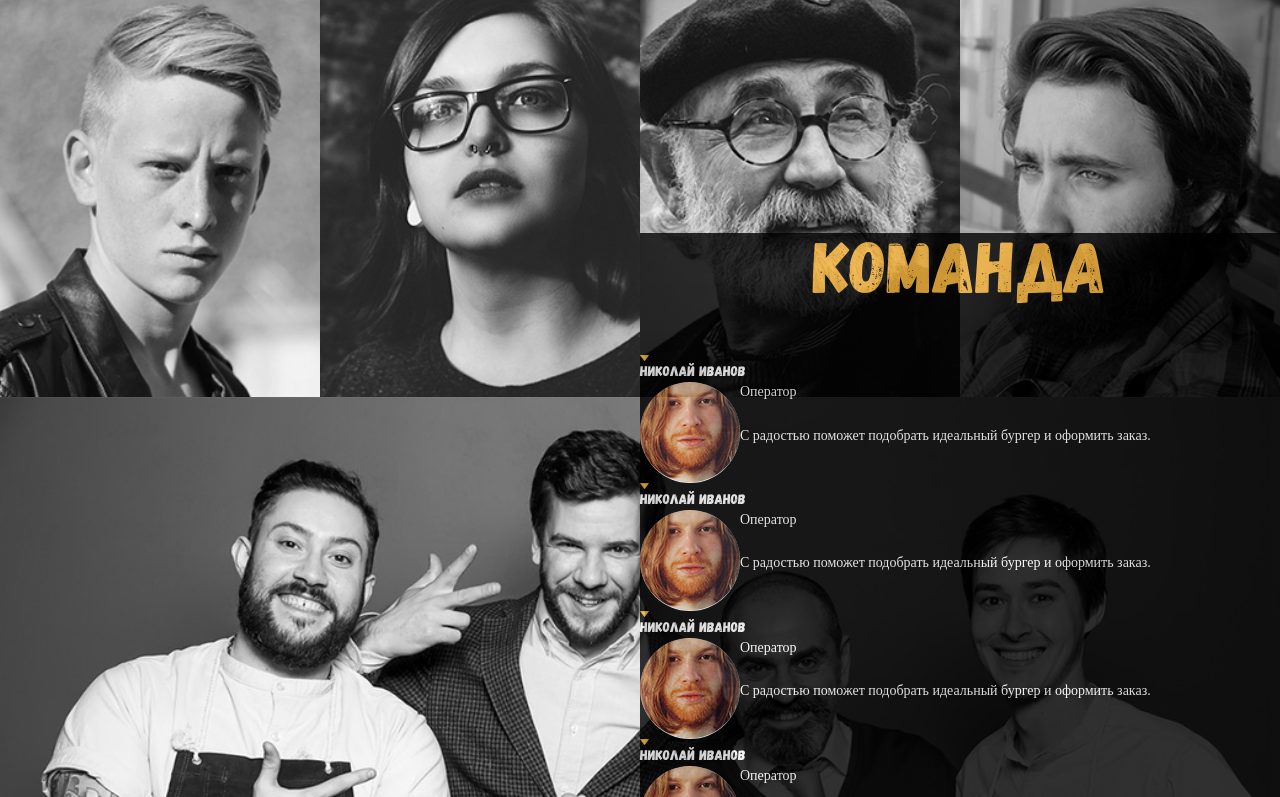
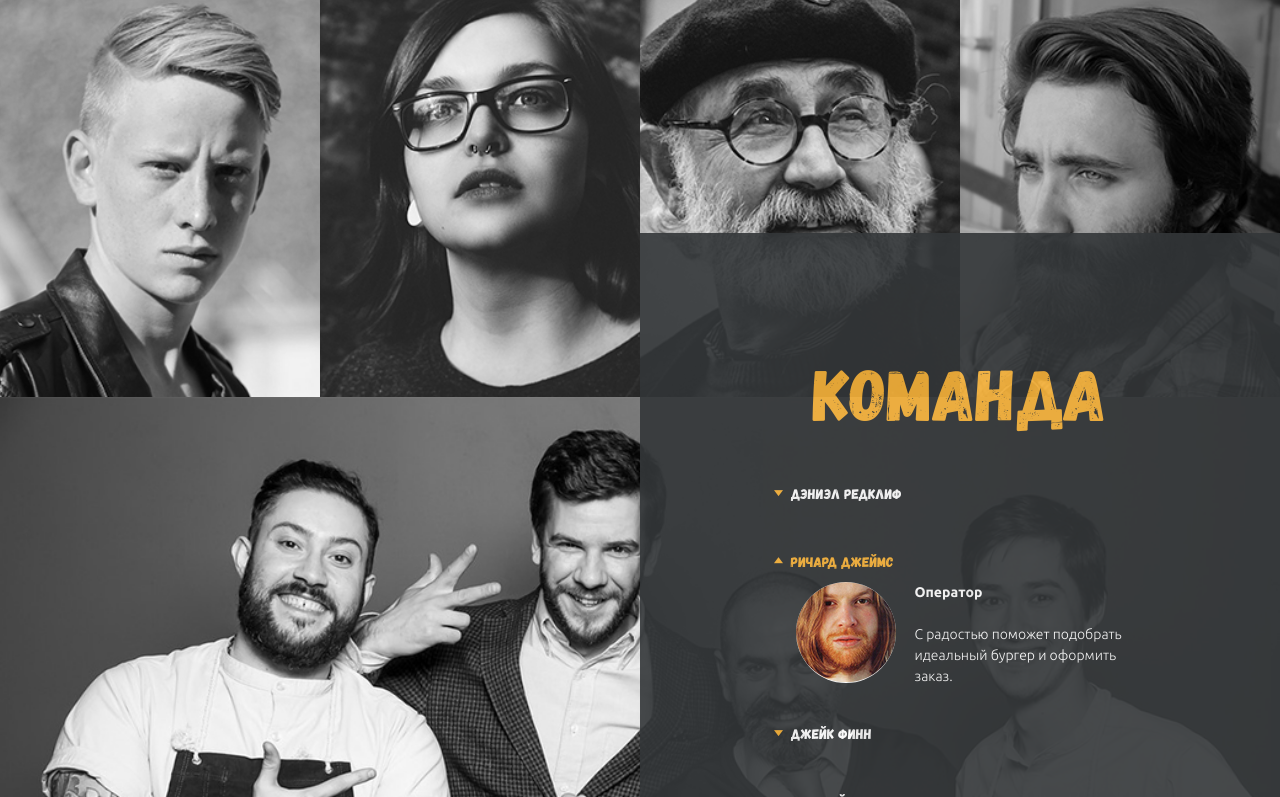
Before and after one commit to Loftschool-novikov/burger, a plain HTML site: page index.html in a window 1280 px wide. Shown: the part 2003-2800 px from the top of the page. Drawn offline with Linux system fonts and the light colour scheme.

Commit message:
добавлен блок team

```diff
--- a/css/layout/blocks/_header.scss
+++ b/css/layout/blocks/_header.scss
@@ -12,7 +12,9 @@
             display: flex;
         }
         &-text {
-            margin-right: 19px;
+            @include ubuntu();
+            font-weight: 800;
+            margin-right: 18px;
             padding: 0 0 0 10px;
         }
         &-link {
@@ -26,6 +28,10 @@
             height: 6px;
             border-radius: 50%;
             color: #FFFFFF;
+
+            &--active {
+                display: none;
+            }
         }
 }
 
@@ -46,8 +52,8 @@
     text-decoration: none;
         &__order {
             @include ubuntu();
+            @include menu;
             font-weight: 800;
-            @include menu;
         }
 
 }
--- a/css/layout/blocks/_team.scss
+++ b/css/layout/blocks/_team.scss
@@ -2,11 +2,25 @@
     background-image: url(./images/team/team-bg.jpg);
     background-size: cover;
     position: relative;
+
+    &__sections {
+        margin: 20% 0 8%;
+    }
 }
 
 .team__accordeon {
     color:#ffffff ;
     @include gagalin ();
+
+    &-list {
+        display: flex;
+        flex-direction: column;
+        align-items: center;
+    }
+
+    &-item {
+        margin: 0 0 38px 0;
+    }
 
     &-name {
         font-size: 14px;
@@ -14,25 +28,41 @@
     }
 
     &-title{
-        background-color: black;
+        height: 100vh;
+        min-height: 650px;
+        background-color: #343739;
         min-height: 60.22em;
         width: 50%;
         position: absolute;
         right: 0;
         bottom: 0;
-        opacity: 0.8;
+        opacity: 0.9;
+    }
+
+    &-triangle {
+        position: relative;
+        width: 10px;
+        height: 10px;
+        background-image: url(/images/team/triangle_down.png);
+        background-repeat: no-repeat;
     }
 }
 
 .team__accordeon-name {
+    padding-left: 7px;
 
     &-title, &-subtitle {
+        margin: 0;
         font-size: 14px;
-        font-family: 'ubunturegular';
+        @include ubuntu();
+        font-weight: 800;
+        line-height: 1.5;
     }
 
-    &-title {
-        font-family: 'ubuntubold';
+    &-subtitle {
+        margin-top: 21px;
+        @include ubuntu();
+        font-weight: lighter;
     }
 
     &-img {
@@ -41,5 +71,31 @@
 
     &-content {
         display: flex;
+        justify-content: center;
+        height: 0;
+        overflow: hidden;
+    }
+
+    &-text {
+        width: 40%;
+        padding: 0 0 0 19px;
     }
 }
+
+.team__accordeon-item-wrapper {
+    display: flex;
+    align-items: center;
+    padding: 0 0 10px 100px;
+}
+
+.team__accordeon-item--active > .team__accordeon-item-wrapper {
+    color: #f9b43b;
+}
+
+.team__accordeon-name-content--active {
+        height: 100%;
+}
+
+.team__accordeon-triangle--active {
+    background-image: url(/images/team/triangle_up.png);
+}
--- a/index.html
+++ b/index.html
@@ -299,15 +299,45 @@
           <section class="section team">
             <div class="team__accordeon">
               <div class="team__accordeon-title">
-                <h2 class="section__title section__title--centered">Команда</h2>
+                <h2 class="team__sections section__title section__title--centered">Команда</h2>
                 <div class="team__accordeon-content">
                   <ul class="team__accordeon-list">
                     <li class="team__accordeon-item">
                       <div class="team__accordeon-item-wrapper">
-                        <div class="team__accordeon-triangle">
-                          <img src="./images/team/triangle_down.png" class="team__accordeon-triangle-logo" alt="">
+                        <div class="team__accordeon-triangle"></div>
+                        <div class="team__accordeon-name">Дэниэл Редклиф</div>
+                      </div>
+                      <div class="team__accordeon-name-content">
+                        <div class="team__accordeon-name-icon">
+                          <img src="./images/team/richard__james_foto.jpg" class="team__accordeon-name-img" alt="logo">
                         </div>
-                        <div class="team__accordeon-name">Николай Иванов</div>
+                        <div class="team__accordeon-name-text">
+                          <h5 class="team__accordeon-name-title">Оператор</h5>
+                        <p class="team__accordeon-name-subtitle">С радостью поможет подобрать идеальный бургер и оформить заказ.
+                        </p>
+                        </div>
+                      </div>
+                    </li>
+                    <li class="team__accordeon-item team__accordeon-item--active">
+                      <div class="team__accordeon-item-wrapper">
+                        <div class="team__accordeon-triangle team__accordeon-triangle--active"></div>
+                        <div class="team__accordeon-name">Ричард Джеймс</div>
+                      </div>
+                      <div class="team__accordeon-name-content team__accordeon-name-content--active">
+                        <div class="team__accordeon-name-icon">
+                          <img src="./images/team/richard__james_foto.jpg" class="team__accordeon-name-img" alt="logo">
+                        </div>
+                        <div class="team__accordeon-name-text">
+                          <h5 class="team__accordeon-name-title">Оператор</h5>
+                        <p class="team__accordeon-name-subtitle">С радостью поможет подобрать идеальный бургер и оформить заказ.
+                        </p>
+                        </div>
+                      </div>
+                    </li>
+                    <li class="team__accordeon-item">
+                      <div class="team__accordeon-item-wrapper">
+                        <div class="team__accordeon-triangle"></div>
+                        <div class="team__accordeon-name">Джейк Финн</div>
                       </div>
                       <div class="team__accordeon-name-content">
                         <div class="team__accordeon-name-icon">
@@ -322,45 +352,7 @@
                     </li>
                     <li class="team__accordeon-item">
                       <div class="team__accordeon-item-wrapper">
-                        <div class="team__accordeon-triangle">
-                          <img src="./images/team/triangle_down.png" class="team__accordeon-triangle-logo" alt="">
-                        </div>
-                        <div class="team__accordeon-name">Николай Иванов</div>
-                      </div>
-                      <div class="team__accordeon-name-content">
-                        <div class="team__accordeon-name-icon">
-                          <img src="./images/team/richard__james_foto.jpg" class="team__accordeon-name-img" alt="logo">
-                        </div>
-                        <div class="team__accordeon-name-text">
-                          <h5 class="team__accordeon-name-title">Оператор</h5>
-                        <p class="team__accordeon-name-subtitle">С радостью поможет подобрать идеальный бургер и оформить заказ.
-                        </p>
-                        </div>
-                      </div>
-                    </li>
-                    <li class="team__accordeon-item">
-                      <div class="team__accordeon-item-wrapper">
-                        <div class="team__accordeon-triangle">
-                          <img src="./images/team/triangle_down.png" class="team__accordeon-triangle-logo" alt="">
-                        </div>
-                        <div class="team__accordeon-name">Николай Иванов</div>
-                      </div>
-                      <div class="team__accordeon-name-content">
-                        <div class="team__accordeon-name-icon">
-                          <img src="./images/team/richard__james_foto.jpg" class="team__accordeon-name-img" alt="logo">
-                        </div>
-                        <div class="team__accordeon-name-text">
-                          <h5 class="team__accordeon-name-title">Оператор</h5>
-                        <p class="team__accordeon-name-subtitle">С радостью поможет подобрать идеальный бургер и оформить заказ.
-                        </p>
-                        </div>
-                      </div>
-                    </li>
-                    <li class="team__accordeon-item">
-                      <div class="team__accordeon-item-wrapper">
-                        <div class="team__accordeon-triangle">
-                          <img src="./images/team/triangle_down.png" class="team__accordeon-triangle-logo" alt="">
-                        </div>
+                        <div class="team__accordeon-triangle"></div>
                         <div class="team__accordeon-name">Николай Иванов</div>
                       </div>
                       <div class="team__accordeon-name-content">
```
Also changed, not shown: main.css, 1 other file.
